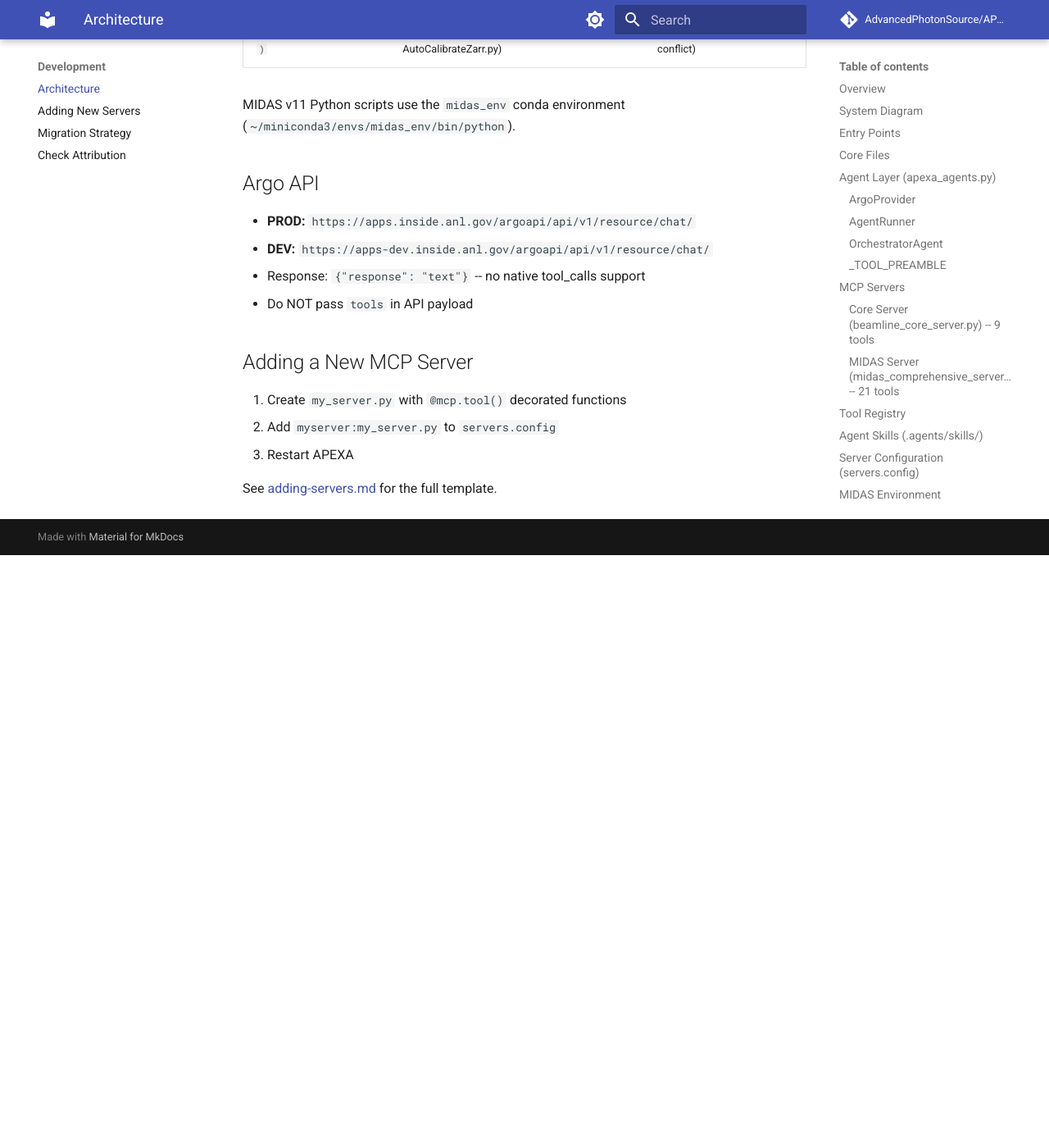
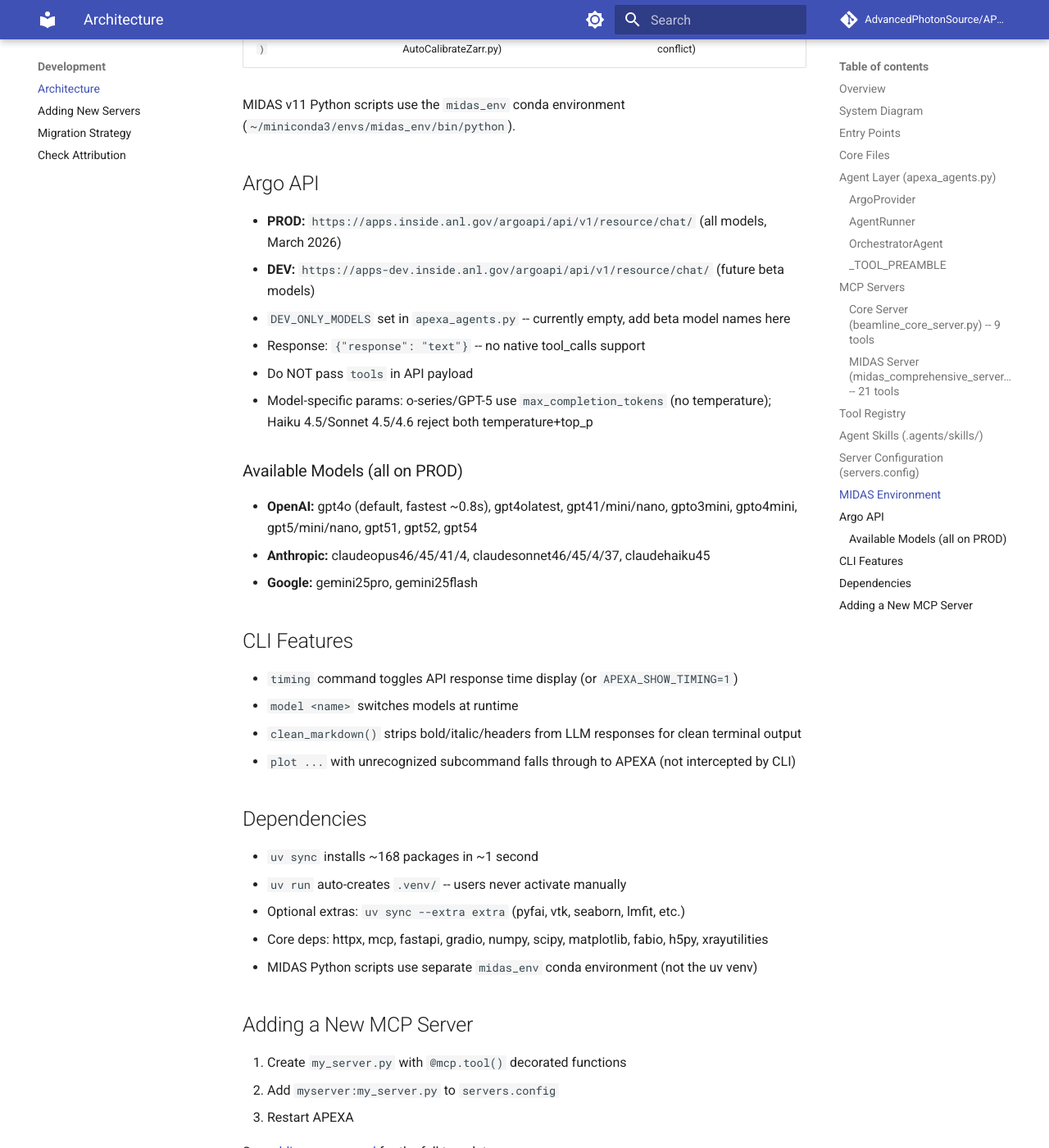
Before and after one commit to AdvancedPhotonSource/APS-Beamline-Assistant, an MkDocs documentation site: the page built from docs/development/architecture.md, in a window 1280 px wide and 1400 px high, scrolled down 4041 px. Shown: the whole window at 82% size. Built offline with MkDocs 1.6.1 and Material for MkDocs 9.7.7, drawn with Linux system fonts in a browser that asks for light colours; comment, search, counter and statistics services are not loaded; before the commit the page ends 4718 px from its top, so only the background shows below that.

Commit message:
Add optional extras group; update docs for current state
- pyproject.toml: add [extra] optional group (pyfai, vtk, seaborn, lmfit,
  rich, typer, orjson, scikit-image) for future use
- README.md: uv auto-venv note, updated model list
- architecture.md: full model catalog, CLI features, dependency notes

```diff
--- a/docs/development/architecture.md
+++ b/docs/development/architecture.md
@@ -135,10 +135,32 @@
 
 ## Argo API
 
-- **PROD:** `https://apps.inside.anl.gov/argoapi/api/v1/resource/chat/`
-- **DEV:** `https://apps-dev.inside.anl.gov/argoapi/api/v1/resource/chat/`
+- **PROD:** `https://apps.inside.anl.gov/argoapi/api/v1/resource/chat/` (all models, March 2026)
+- **DEV:** `https://apps-dev.inside.anl.gov/argoapi/api/v1/resource/chat/` (future beta models)
+- `DEV_ONLY_MODELS` set in `apexa_agents.py` -- currently empty, add beta model names here
 - Response: `{"response": "text"}` -- no native tool_calls support
 - Do NOT pass `tools` in API payload
+- Model-specific params: o-series/GPT-5 use `max_completion_tokens` (no temperature); Haiku 4.5/Sonnet 4.5/4.6 reject both temperature+top_p
+
+### Available Models (all on PROD)
+- **OpenAI:** gpt4o (default, fastest ~0.8s), gpt4olatest, gpt41/mini/nano, gpto3mini, gpto4mini, gpt5/mini/nano, gpt51, gpt52, gpt54
+- **Anthropic:** claudeopus46/45/41/4, claudesonnet46/45/4/37, claudehaiku45
+- **Google:** gemini25pro, gemini25flash
+
+## CLI Features
+
+- `timing` command toggles API response time display (or `APEXA_SHOW_TIMING=1`)
+- `model <name>` switches models at runtime
+- `clean_markdown()` strips bold/italic/headers from LLM responses for clean terminal output
+- `plot ...` with unrecognized subcommand falls through to APEXA (not intercepted by CLI)
+
+## Dependencies
+
+- `uv sync` installs ~168 packages in ~1 second
+- `uv run` auto-creates `.venv/` -- users never activate manually
+- Optional extras: `uv sync --extra extra` (pyfai, vtk, seaborn, lmfit, etc.)
+- Core deps: httpx, mcp, fastapi, gradio, numpy, scipy, matplotlib, fabio, h5py, xrayutilities
+- MIDAS Python scripts use separate `midas_env` conda environment (not the uv venv)
 
 ## Adding a New MCP Server
 
```
Also changed, not shown: README.md (+5 -2 lines), pyproject.toml (+14 -0 lines), 1 other file.
